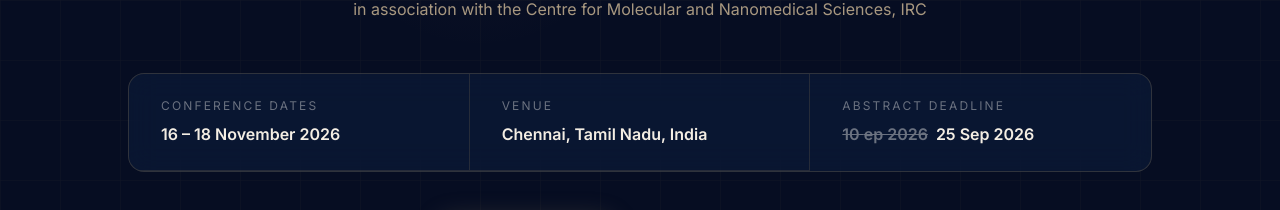
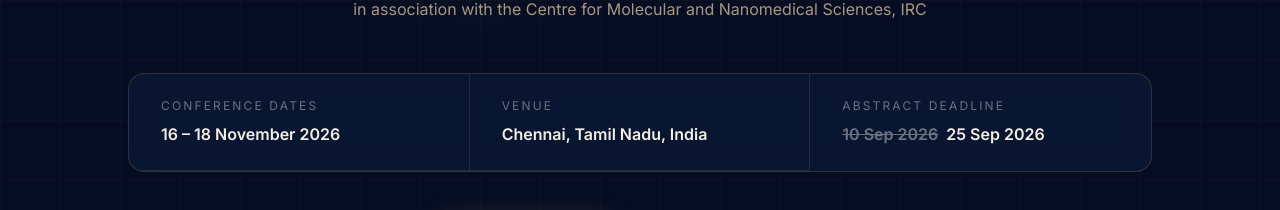
Before and after one commit to vkrm03/icabdai2026, a React (Vite) app: page / in a window 1280 px wide. Shown: the part 840-1050 px from the top of the page. Built offline with nearby package versions, Linux system fonts and the light colour scheme.

Commit message:
Registration Link Updated

```diff
--- a/src/components/Hero.jsx
+++ b/src/components/Hero.jsx
@@ -54,10 +54,8 @@
 
       {/* Main Content */}
       <div className="relative z-10 mx-auto w-full max-w-6xl text-center">
-
         {/* Institute Branding */}
         <div className="mb-8 flex flex-col items-center">
-
           {/* SIST Logo */}
           <div className="mb-5 flex items-center justify-center">
             <img
@@ -163,12 +161,13 @@
               label: "Abstract Deadline",
               value: (
                 <>
-      <span className="line-through mr-2" style={{ color: "#6B7280" }}>
-        10 <Script:src></Script:src>ep 2026
+                  <span
+                    className="line-through mr-2"
+                    style={{ color: "#6B7280" }}
+                  >
+                    10 Sep 2026
                   </span>
-      <span>
-        25 Sep 2026
-      </span>
+                  <span>25 Sep 2026</span>
                 </>
               ),
             },
```
Lines whose indentation alone changed are shown as unchanged.
